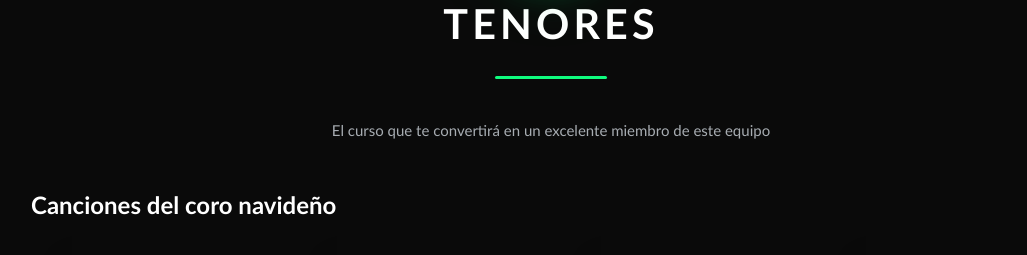
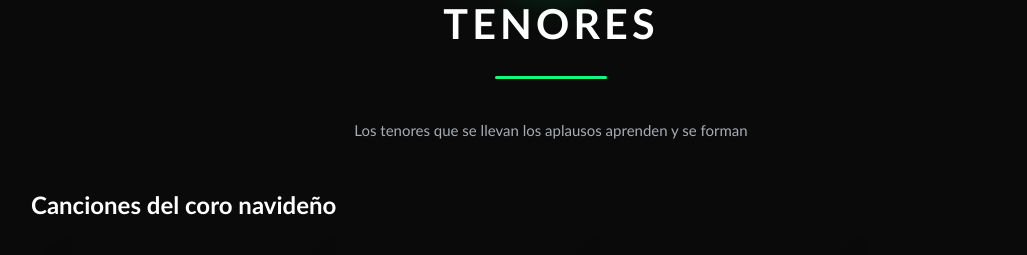
Before and after one commit to armando1345/Tenores, a plain HTML site: page index.html in a window 1280 px wide. Shown: the part 190-445 px from the top of the page, without its empty margins (89-1116 px from the left). Drawn offline with Linux system fonts and the light colour scheme.

Commit message:
Update index.html

```diff
--- a/index.html
+++ b/index.html
@@ -102,7 +102,7 @@
       </div>
       <h1 class="site-title">Tenores</h1>
       <div class="accent-bar"></div>
-      <p class="subtitle">El curso que te convertirá en un excelente miembro de este equipo</p>
+      <p class="subtitle">Los tenores que se llevan los aplausos aprenden y se forman</p>
     </header>
 
     <main>
```
